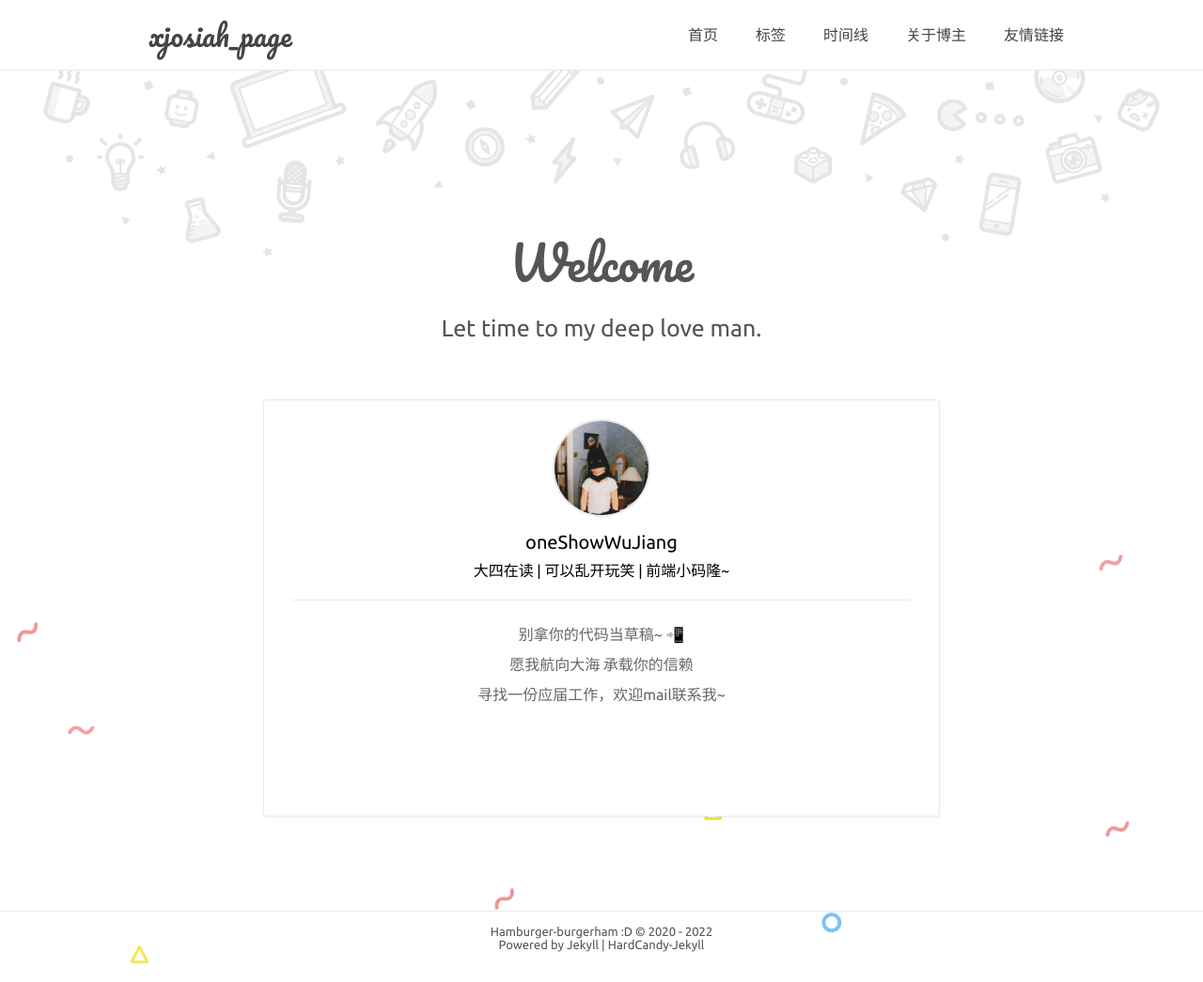
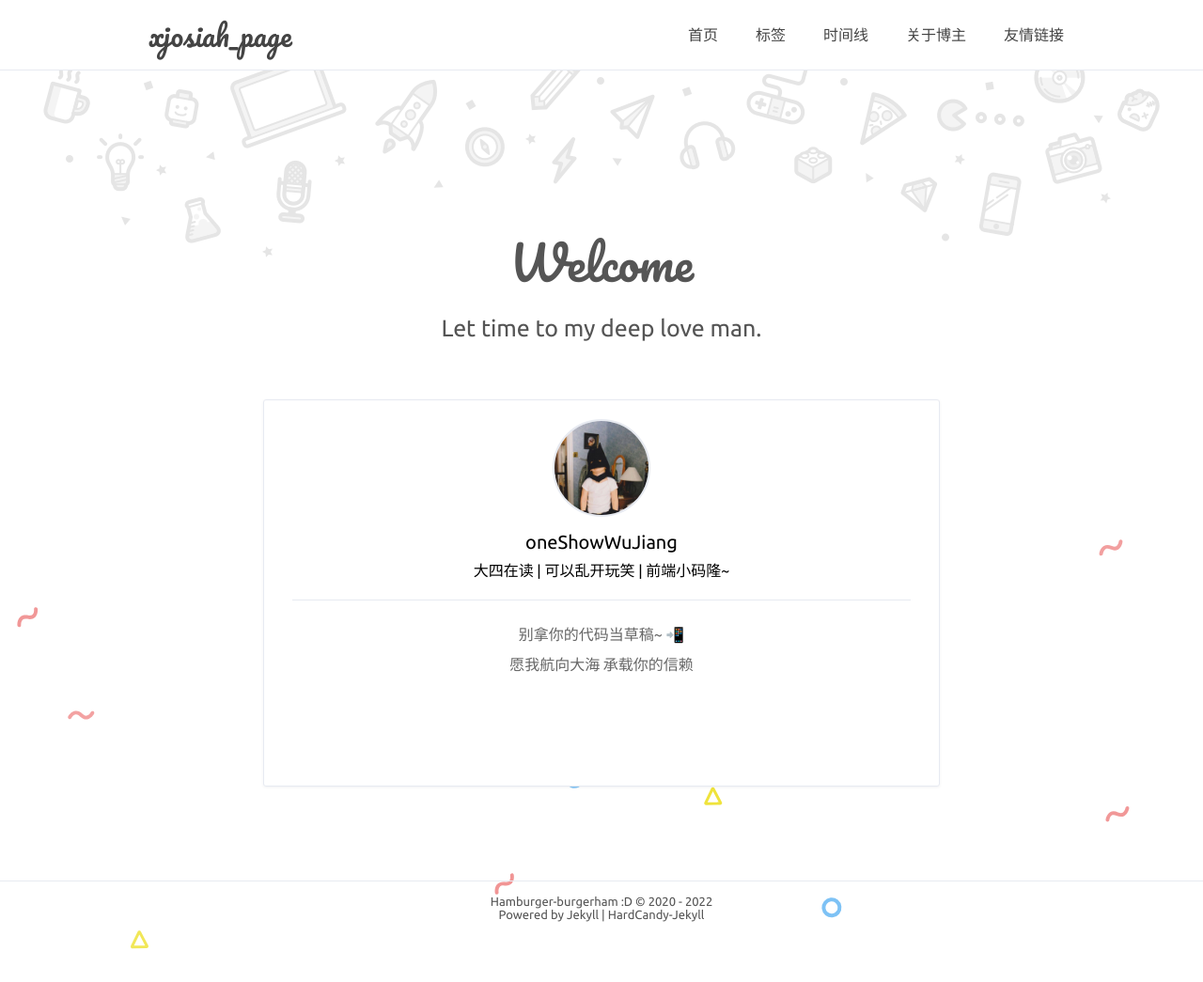
Before and after one commit to hamburgerdog/hamburgerdog.github.io, a Jekyll site: the page built from about.html, in a window 1280 px wide. Shown: the whole page at 94% size. Built offline with Jekyll 4.4.1, drawn with Linux system fonts in a browser that asks for light colours; after the commit the page ends 1013 px from its top, so only the background shows below that.

Commit message:
Update _config.yml

```diff
--- a/_config.yml
+++ b/_config.yml
@@ -19,7 +19,7 @@ NickName: 'Hambuger'
 webtitle: 'xjosiah_page'
 bio: '大四在读 | 可以乱开玩笑 | 前端小码隆~'
 about: true
-aboutyou: '别拿你的代码当草稿~ 📲 <br> 愿我航向大海 承载你的信赖 <br> 寻找一份应届工作，欢迎mail联系我~'
+aboutyou: '别拿你的代码当草稿~ 📲 <br> 愿我航向大海 承载你的信赖 <br>'
 portraits: '/assets/profile.jpeg' # your portraits image file path
 
 # SNS
```
